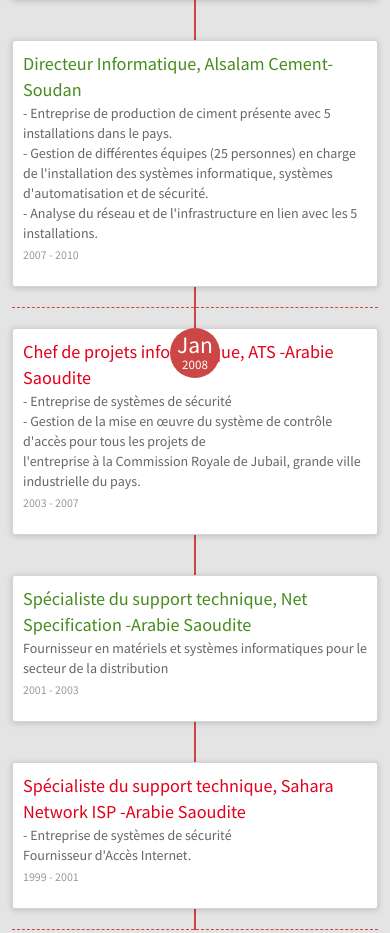
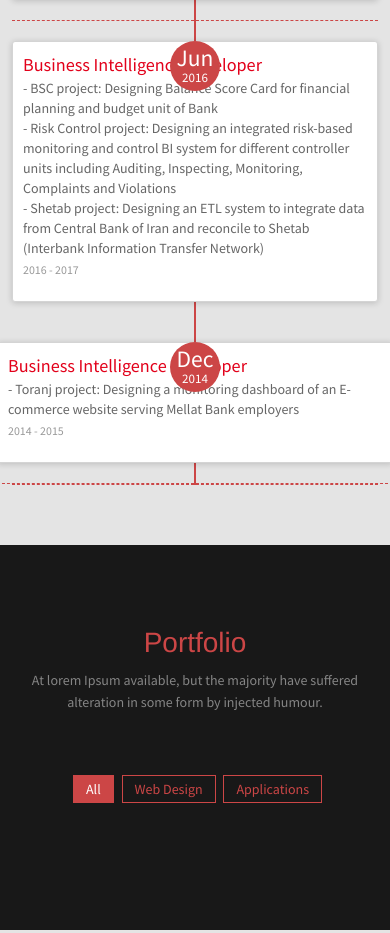
Before and after one commit to shivaShahsavari/ShivaShahsavari.github.io, a plain HTML site: page index.html in a window 390 px wide. Shown: the part 4228-5161 px from the top of the page. Drawn offline with nearby package versions, Linux system fonts and the light colour scheme; some packages are replaced by stand-ins of ours; a script that the page names is missing.

Commit message:
Update index.html

```diff
--- a/index.html
+++ b/index.html
@@ -402,7 +402,7 @@
 
 
         <div class="timeline-badge">
-            <span class="timeline-balloon-date-day">July</span>
+            <span class="timeline-balloon-date-day">Jun</span>
             <span class="timeline-balloon-date-month">2017</span>
         </div>
 
@@ -423,20 +423,48 @@
             </div>
         </div>
 
-        <div class="col-sm-6  timeline-item">
+
+    </div>
+    <div class="row timeline-movement">
+
+
+        <div class="timeline-badge">
+            <span class="timeline-balloon-date-day">Jun</span>
+            <span class="timeline-balloon-date-month">2016</span>
+        </div>
+
+        <div class="col-sm-offset-6 col-sm-6  timeline-item">
             <div class="row">
-                <div class="col-sm-11">
-                    <div class="timeline-panel credits">
+                <div class="col-sm-offset-1 col-sm-11">
+                    <div class="timeline-panel debits">
                         <ul class="timeline-panel-ul">
-                            <li><span class="importo">Directeur Informatique,
+                            <li><span class="importo">Business Intelligence developer</li>
+                            <li><span class="causale">- BSC project: Designing Balance Score Card for financial planning and budget unit of Bank<br>
+				    - Risk Control project: Designing an integrated risk-based monitoring and control BI system for different controller units including Auditing, Inspecting,
+				    Monitoring, Complaints and Violations <br> - Shetab project: Designing an ETL system to integrate data from Central Bank of Iran and reconcile to Shetab (Interbank Information Transfer Network) </span> </li>
+                            <li><p><small class="text-muted"> 2016 - 2017</small></p> </li>
+                        </ul>
+                    </div>
 
-Alsalam Cement- Soudan</span></li>
-                            <li><span class="causale">- Entreprise de production de ciment présente avec 5 installations dans le pays.<br>- Gestion de différentes équipes (25 personnes) en charge de l'installation des
+                </div>
+            </div>
+        </div>
+	 <div class="row timeline-movement">
 
-systèmes informatique, systèmes d'automatisation et de sécurité.<br>
 
-- Analyse du réseau et de l'infrastructure en lien avec les 5 installations.</span> </li>
-                            <li><p><small class="text-muted">2007 - 2010</small></p> </li>
+        <div class="timeline-badge">
+            <span class="timeline-balloon-date-day">Dec</span>
+            <span class="timeline-balloon-date-month">2014</span>
+        </div>
+
+        <div class="col-sm-offset-6 col-sm-6  timeline-item">
+            <div class="row">
+                <div class="col-sm-offset-1 col-sm-11">
+                    <div class="timeline-panel debits">
+                        <ul class="timeline-panel-ul">
+                            <li><span class="importo">Business Intelligence developer</li>
+                            <li><span class="causale">- Toranj project: Designing a monitoring dashboard of an E-commerce website serving Mellat Bank employers <br></span> </li>
+                            <li><p><small class="text-muted"> 2014 - 2015</small></p> </li>
                         </ul>
                     </div>
 
@@ -444,73 +472,6 @@
             </div>
         </div>
 
-
-    </div>
-    <div class="row timeline-movement">
-
-
-        <div class="timeline-badge">
-            <span class="timeline-balloon-date-day">Jan</span>
-            <span class="timeline-balloon-date-month">2008</span>
-        </div>
-
-        <div class="col-sm-offset-6 col-sm-6  timeline-item">
-            <div class="row">
-                <div class="col-sm-offset-1 col-sm-11">
-                    <div class="timeline-panel debits">
-                        <ul class="timeline-panel-ul">
-                            <li><span class="importo">Chef de projets informatique,
-
-ATS -Arabie Saoudite</span></li>
-                            <li><span class="causale">- Entreprise de systèmes de sécurité<br>
-
-- Gestion de la mise en œuvre du système de contrôle d'accès pour tous les
-
-projets de<br>  l'entreprise à la Commission Royale de Jubail, grande ville industrielle du
-
-pays. </span> </li>
-                            <li><p><small class="text-muted"> 2003 - 2007</small></p> </li>
-                        </ul>
-                    </div>
-
-                </div>
-            </div>
-        </div>
-
-        <div class="col-sm-6  timeline-item">
-            <div class="row">
-                <div class="col-sm-11">
-                    <div class="timeline-panel credits">
-                        <ul class="timeline-panel-ul">
-                            <li><span class="importo">Spécialiste du support technique,
-
-Net Specification -Arabie Saoudite</span></li>
-                            <li><span class="causale">Fournisseur en matériels et systèmes informatiques pour le secteur de la distribution</span> </li>
-                            <li><p><small class="text-muted"> 2001 - 2003</small></p> </li>
-                        </ul>
-                    </div>
-
-                </div>
-            </div>
-        </div>
-        <div class="col-sm-offset-6 col-sm-6  timeline-item">
-            <div class="row">
-                <div class="col-sm-offset-1 col-sm-11">
-                    <div class="timeline-panel debits">
-                        <ul class="timeline-panel-ul">
-                            <li><span class="importo">Spécialiste du support technique,
-
-Sahara Network ISP -Arabie Saoudite</span></li>
-                            <li><span class="causale">- Entreprise de systèmes de sécurité<br>
-
-Fournisseur d'Accès Internet. </span> </li>
-                            <li><p><small class="text-muted"> 1999 - 2001</small></p> </li>
-                        </ul>
-                    </div>
-
-                </div>
-            </div>
-        </div>
 
 
     </div>
```
